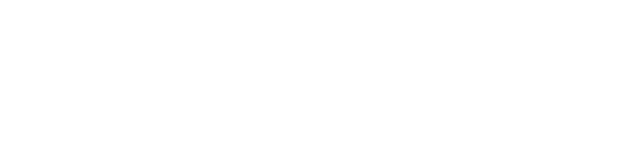
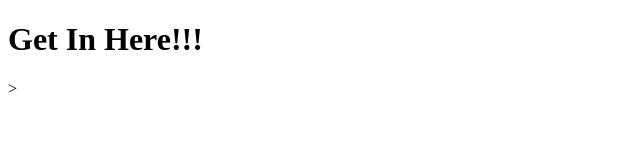
Before and after one commit to likpo5710/martinShorts, a plain HTML site: page index.html in a window 1280 px wide. Shown: the whole page, without its empty margins (0-640 px from the left). Drawn offline with Linux system fonts and the light colour scheme.

Commit message:
added title

```diff
--- a/index.html
+++ b/index.html
@@ -5,6 +5,7 @@
 	<link rel="stylesheet" type="text/css" href="styles/style.css">
 </head>
 <body>
+	<h1>Get In Here!!!</h1>>
 	<script type="text/javascript" src="scripts/script.js"></script>
 </body>
 </html>
```
